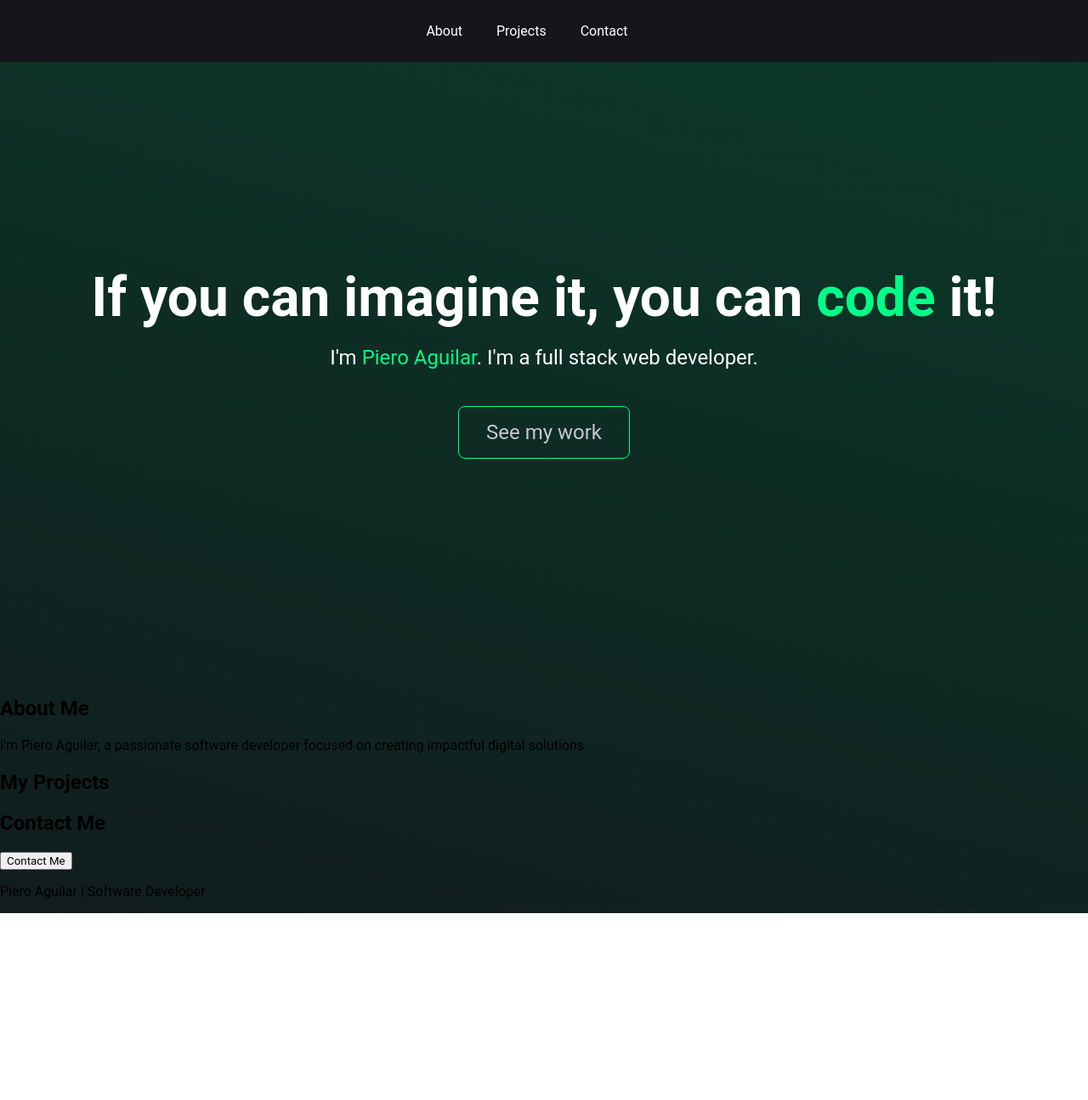
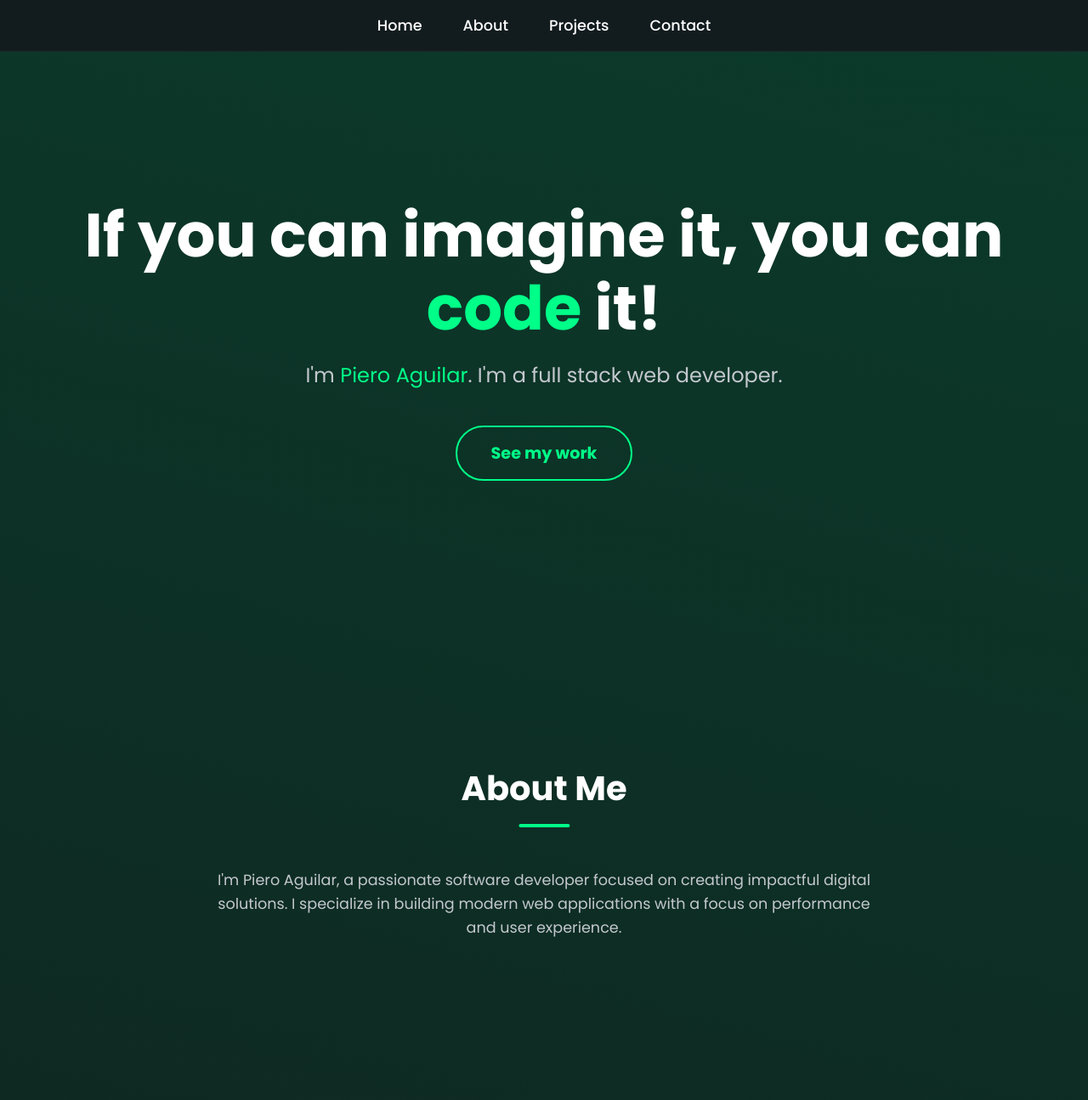
Before and after one commit to Piers18/PortafolioPersonalV1.0.0, a plain HTML site: page index.html in a window 1280 px wide. Shown: the top 1295 px of the page at 85% size. Before the commit the page ends 1075 px from the top, so only its background shows below. Drawn offline with Linux system fonts and the light colour scheme.

Commit message:
pagina completa

```diff
--- a/index.html
+++ b/index.html
@@ -13,6 +13,7 @@
     <header>
         <nav class="nav-bar">
             <ul class="nav-list">
+                <li class="nav-item"><a href="#home">Home</a></li>
                 <li class="nav-item"><a href="#about">About</a></li>
                 <li class="nav-item"><a href="#projects">Projects</a></li>
                 <li class="nav-item"><a href="#contact">Contact</a></li>
@@ -23,22 +24,51 @@
         <section id="home" class="home-section">
             <h1 class="home-item">If you can imagine it, you can <span class="home-item-span">code</span> it!</h1>
             <p class="home-item-p">I'm <span class="home-item-span">Piero Aguilar</span>. I'm a full stack web developer.</p>
-            <button class="home-button">See my work</button>
+            <button class="home-button" onclick="document.getElementById('projects').scrollIntoView()">See my work</button>
         </section>
-        <section id="about">
+
+        <section id="about" class="reveal">
             <h2>About Me</h2>
-            <p>I'm Piero Aguilar, a passionate software developer focused on creating impactful digital solutions.</p>
+            <p style="text-align: center; max-width: 800px; margin: 0 auto; color: var(--text-gray); font-size: 1.1rem;">
+                I'm Piero Aguilar, a passionate software developer focused on creating impactful digital solutions.
+                I specialize in building modern web applications with a focus on performance and user experience.
+            </p>
         </section>
-        <section id="projects">
+
+        <section id="projects" class="reveal">
             <h2>My Projects</h2>
+            <div class="projects-grid">
+                <div class="project-card">
+                    <h3>E-Commerce Platform</h3>
+                    <p>A full-featured online store built with React and Node.js. Features include user authentication, cart management, and payment integration.</p>
+                    <a href="#" style="color: var(--primary-color); text-decoration: none;">View Project &rarr;</a>
+                </div>
+                <div class="project-card">
+                    <h3>Task Management App</h3>
+                    <p>A productivity tool designed to help teams collaborate efficiently. Built with Vue.js and Firebase for real-time updates.</p>
+                    <a href="#" style="color: var(--primary-color); text-decoration: none;">View Project &rarr;</a>
+                </div>
+                <div class="project-card">
+                    <h3>Portfolio Website</h3>
+                    <p>This personal portfolio website showcasing my skills and projects. Designed with a focus on modern aesthetics and responsiveness.</p>
+                    <a href="#" style="color: var(--primary-color); text-decoration: none;">View Project &rarr;</a>
+                </div>
+            </div>
         </section>
-        <section id="contact">
+
+        <section id="contact" class="reveal">
             <h2>Contact Me</h2>
-            <button>Contact Me</button>
+            <div class="contact-container">
+                <p style="color: var(--text-gray); margin-bottom: 2rem;">
+                    I'm currently available for freelance work or full-time opportunities.
+                    If you have a project that you want to get started, think you need my help with something or just fancy saying hey, then get in touch.
+                </p>
+                <button class="contact-button">Say Hello</button>
+            </div>
         </section>
     </main>
     <footer>
-        <p>Piero Aguilar | Software Developer</p>
+        <p>Piero Aguilar | Software Developer &copy; 2025</p>
     </footer>
     <script src="script.js"></script>
 </body>
--- a/script.js
+++ b/script.js
@@ -0,0 +1,31 @@
+document.addEventListener('DOMContentLoaded', () => {
+    // Scroll Reveal Animation
+    const revealElements = document.querySelectorAll('.reveal');
+
+    const revealObserver = new IntersectionObserver((entries, observer) => {
+        entries.forEach(entry => {
+            if (entry.isIntersecting) {
+                entry.target.classList.add('active');
+                observer.unobserve(entry.target);
+            }
+        });
+    }, {
+        root: null,
+        threshold: 0.15,
+        rootMargin: "0px"
+    });
+
+    revealElements.forEach(element => {
+        revealObserver.observe(element);
+    });
+
+    // Smooth scrolling for navigation links
+    document.querySelectorAll('a[href^="#"]').forEach(anchor => {
+        anchor.addEventListener('click', function (e) {
+            e.preventDefault();
+            document.querySelector(this.getAttribute('href')).scrollIntoView({
+                behavior: 'smooth'
+            });
+        });
+    });
+});
--- a/style.css
+++ b/style.css
@@ -1,99 +1,258 @@
+:root {
+    --primary-color: #00ff88;
+    --bg-dark: #111c1d;
+    --bg-darker: #0b3b2a;
+    --text-white: #ffffff;
+    --text-gray: #c4c8ce;
+    --nav-bg: rgba(20, 22, 28, 0.8);
+}
+
 * {
     box-sizing: border-box;
-    font-family: 'Roboto', -apple-system, BlinkMacSystemFont, 'Segoe UI', 'Helvetica Neue', Arial, sans-serif;
-}
-
-*, *::before, *::after {
-    box-sizing: border-box;
+    margin: 0;
+    padding: 0;
+    font-family: 'Poppins', sans-serif;
+    scroll-behavior: smooth;
 }
 
 body {
-    margin: 0;
-    background: linear-gradient(195deg, #0b3b2a, #111c1d);
+    background: linear-gradient(195deg, var(--bg-darker), var(--bg-dark));
+    color: var(--text-white);
+    min-height: 100vh;
+    line-height: 1.6;
 }
 
+/* Navigation */
 .nav-bar {
     position: fixed;
     top: 0;
     left: 0;
     right: 0;
-
-
-    background-color: #14161c;
-    padding: 0 2rem;
+    background-color: var(--nav-bg);
+    padding: 1rem 2rem;
+    backdrop-filter: blur(10px);
+    z-index: 1000;
+    border-bottom: 1px solid rgba(255, 255, 255, 0.05);
 }
 
 .nav-list {
-
     display: flex;
-    flex-direction: row;
     justify-content: center;
     align-items: center;
-    padding: 0.7rem;
-}
-
-.nav-item {
-    display: inline;
-    margin-right: 2.5rem;
     list-style: none;
+    gap: 3rem;
 }
 
 .nav-item a {
-    color: white;
+    color: var(--text-white);
     text-decoration: none;
-
-    /* Quitar estilos predeterminados del navegador para enlaces */
-    outline: none;
-    border: none;
-    background: none;
-
-    /* Quitar efectos de hover y focus predeterminados */
-    -webkit-tap-highlight-color: transparent;
-    -webkit-touch-callout: none;
-    -webkit-user-select: none;
-    -moz-user-select: none;
-    -ms-user-select: none;
-    user-select: none;
-
-    /* Asegurar que no hay estilos de enlace predeterminados */
-    -webkit-appearance: none;
-    -moz-appearance: none;
-    appearance: none;
+    font-weight: 500;
+    font-size: 1.1rem;
+    transition: color 0.3s ease;
+    position: relative;
 }
 
+.nav-item a::after {
+    content: '';
+    position: absolute;
+    width: 0;
+    height: 2px;
+    bottom: -5px;
+    left: 0;
+    background-color: var(--primary-color);
+    transition: width 0.3s ease;
+}
+
+.nav-item a:hover {
+    color: var(--primary-color);
+}
+
+.nav-item a:hover::after {
+    width: 100%;
+}
+
+/* Hero Section */
 .home-section {
     display: flex;
     flex-direction: column;
     justify-content: center;
     align-items: center;
-    height: 100vh;
-
+    min-height: 100vh;
+    text-align: center;
+    padding: 0 1rem;
 }
 
 .home-item {
-    color: white;
-    margin-bottom: 0;
-    font-size: 4rem;
+    font-size: 4.5rem;
+    font-weight: 700;
+    line-height: 1.2;
+    margin-bottom: 1rem;
+    opacity: 0; /* For animation */
+    animation: fadeUp 0.8s ease forwards;
+}
+
+.home-item-span {
+    color: var(--primary-color);
 }
 
 .home-item-p {
-    color: white;
-    margin-top: 1.2rem;
+    color: var(--text-gray);
     font-size: 1.5rem;
+    margin-bottom: 2.5rem;
+    max-width: 600px;
+    opacity: 0; /* For animation */
+    animation: fadeUp 0.8s ease 0.2s forwards;
 }
-
-.home-item-span {
-    color: #00ff88;
-}
-
 
 .home-button {
     background-color: transparent;
-    color: #c4c8ce;
-    border: 1px solid #00ff88;
-    padding: 1rem 2rem;
-    margin-top: 1.2rem;
-    border-radius: 0.5rem;
+    color: var(--primary-color);
+    border: 2px solid var(--primary-color);
+    padding: 1rem 2.5rem;
+    font-size: 1.2rem;
+    font-weight: 600;
+    border-radius: 50px;
+    cursor: pointer;
+    transition: all 0.3s ease;
+    opacity: 0; /* For animation */
+    animation: fadeUp 0.8s ease 0.4s forwards;
+}
+
+.home-button:hover {
+    background-color: var(--primary-color);
+    color: var(--bg-dark);
+    box-shadow: 0 0 20px rgba(0, 255, 136, 0.3);
+    transform: translateY(-2px);
+}
+
+/* Sections General */
+section {
+    padding: 6rem 2rem;
+    max-width: 1200px;
+    margin: 0 auto;
+}
+
+h2 {
+    font-size: 2.5rem;
+    margin-bottom: 3rem;
+    text-align: center;
+    position: relative;
+    display: inline-block;
+    left: 50%;
+    transform: translateX(-50%);
+}
+
+h2::after {
+    content: '';
+    display: block;
+    width: 60px;
+    height: 4px;
+    background: var(--primary-color);
+    margin: 10px auto 0;
+    border-radius: 2px;
+}
+
+/* Projects Grid */
+.projects-grid {
+    display: grid;
+    grid-template-columns: repeat(auto-fit, minmax(300px, 1fr));
+    gap: 2rem;
+}
+
+.project-card {
+    background: rgba(255, 255, 255, 0.05);
+    border-radius: 15px;
+    padding: 2rem;
+    transition: transform 0.3s ease, box-shadow 0.3s ease;
+    border: 1px solid rgba(255, 255, 255, 0.05);
+}
+
+.project-card:hover {
+    transform: translateY(-10px);
+    box-shadow: 0 10px 30px rgba(0, 0, 0, 0.2);
+    border-color: var(--primary-color);
+}
+
+.project-card h3 {
     font-size: 1.5rem;
+    margin-bottom: 1rem;
+    color: var(--primary-color);
+}
+
+.project-card p {
+    color: var(--text-gray);
+    margin-bottom: 1.5rem;
+}
+
+/* Contact Section */
+.contact-container {
+    text-align: center;
+    max-width: 600px;
+    margin: 0 auto;
+}
+
+.contact-button {
+    background-color: var(--primary-color);
+    color: var(--bg-dark);
+    border: none;
+    padding: 1rem 3rem;
+    font-size: 1.2rem;
+    font-weight: 600;
+    border-radius: 50px;
     cursor: pointer;
+    transition: all 0.3s ease;
+    margin-top: 2rem;
 }
+
+.contact-button:hover {
+    transform: scale(1.05);
+    box-shadow: 0 0 30px rgba(0, 255, 136, 0.4);
+}
+
+/* Footer */
+footer {
+    text-align: center;
+    padding: 2rem;
+    background-color: rgba(0, 0, 0, 0.2);
+    color: var(--text-gray);
+    margin-top: 4rem;
+}
+
+/* Animations */
+@keyframes fadeUp {
+    from {
+        opacity: 0;
+        transform: translateY(30px);
+    }
+    to {
+        opacity: 1;
+        transform: translateY(0);
+    }
+}
+
+.reveal {
+    opacity: 0;
+    transform: translateY(30px);
+    transition: all 0.8s ease;
+}
+
+.reveal.active {
+    opacity: 1;
+    transform: translateY(0);
+}
+
+/* Responsive */
+@media (max-width: 768px) {
+    .home-item {
+        font-size: 3rem;
+    }
+
+    .nav-list {
+        gap: 1.5rem;
+        padding: 0;
+    }
+
+    .nav-item a {
+        font-size: 0.9rem;
+    }
+}
```
